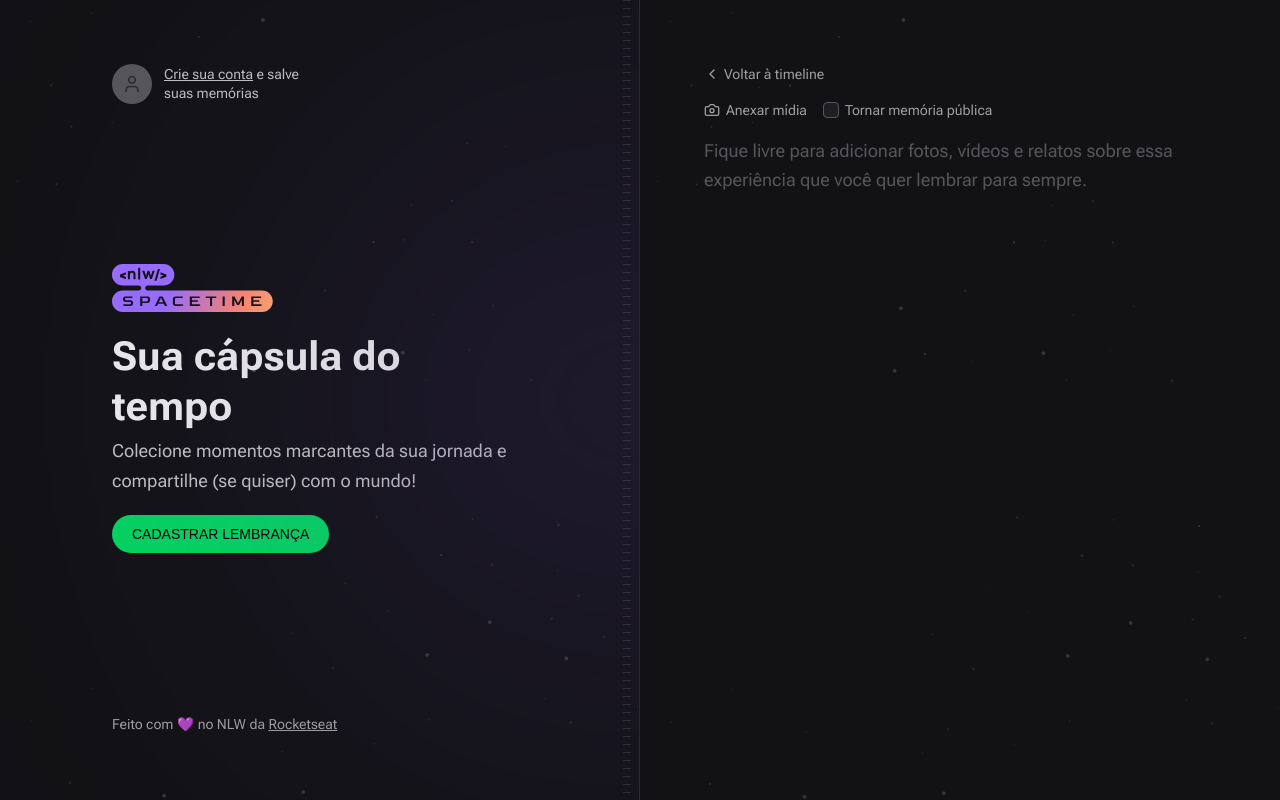
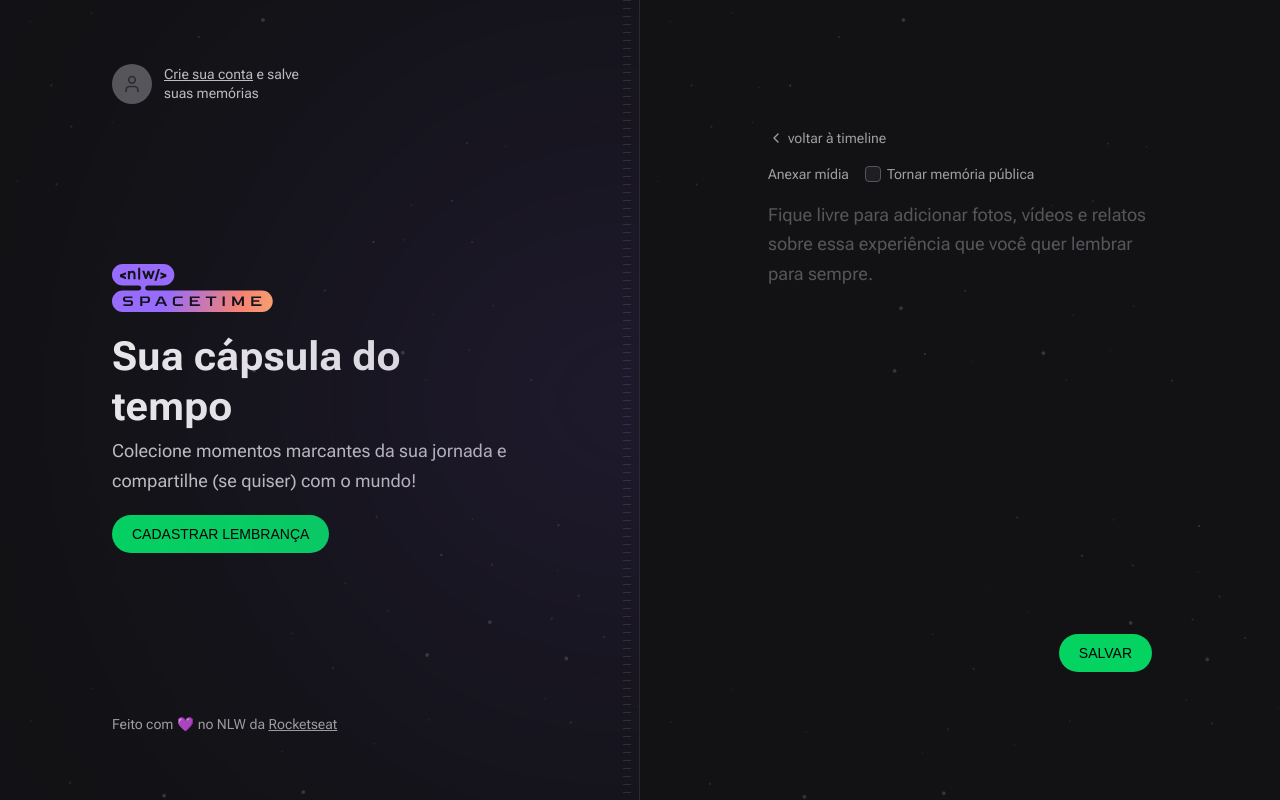
Before and after one commit to Samuelloliiveira/time-capsule-nlw-spacetime, a Next.js app in the folder web/: page /memories/new in a window 1280 px wide. Built offline with nearby package versions, Linux system fonts and the light colour scheme; no server answers; a web font is replaced by a local one.

Commit message:
Preview da mídia

```diff
--- a/web/package.json
+++ b/web/package.json
@@ -16,6 +16,7 @@
     "axios": "^1.4.0",
     "eslint": "8.40.0",
     "eslint-config-next": "13.4.2",
+    "js-cookie": "^3.0.5",
     "jwt-decode": "^3.1.2",
     "lucide-react": "^0.216.0",
     "next": "13.4.2",
@@ -28,6 +29,7 @@
   "devDependencies": {
     "@rocketseat/eslint-config": "^1.2.0",
     "@tailwindcss/forms": "^0.5.3",
+    "@types/js-cookie": "^3.0.3",
     "prettier-plugin-tailwindcss": "^0.3.0"
   }
 }
--- a/web/src/app/memories/new/page.tsx
+++ b/web/src/app/memories/new/page.tsx
@@ -1,56 +1,20 @@
-import { Camera, ChevronLeft } from 'lucide-react'
 import Link from 'next/link'
+import { ChevronLeft } from 'lucide-react'
+
+import { NewMemoryForm } from '@/components/NewMemoryForm'
 
 export default function NewMemory() {
   return (
-    <div className="flex flex-1 flex-col gap-4">
+    <div className="flex flex-1 flex-col gap-4 p-16">
       <Link
         href="/"
         className="flex items-center gap-1 text-sm text-gray-200 hover:text-gray-100"
       >
         <ChevronLeft className="h-4 w-4" />
-        Voltar à timeline
+        voltar à timeline
       </Link>
 
-      <form className="flex flex-1 flex-col gap-2">
-        <div className="flex items-center gap-4">
-          <label
-            htmlFor="media"
-            className="flex cursor-pointer items-center gap-1.5 text-sm text-gray-200 hover:text-gray-100"
-          >
-            <Camera className="h-4 w-4" />
-            Anexar mídia
-          </label>
-
-          <label
-            htmlFor="isPublic"
-            className="flex items-center gap-1.5 text-sm text-gray-200 hover:text-gray-100"
-          >
-            <input
-              type="checkbox"
-              name="isPublic"
-              id="isPublic"
-              value="true"
-              className="h-4 w-4 rounded border-gray-400 bg-gray-700 text-purple-500"
-            />
-            Tornar memória pública
-          </label>
-        </div>
-
-        <input
-          type="file"
-          name="media"
-          id="media"
-          className="invisible h-0 w-0"
-        />
-
-        <textarea
-          name="content"
-          spellCheck={false}
-          className="w-full flex-1 resize-none rounded border-0 bg-transparent p-0 text-lg leading-relaxed text-gray-100 placeholder:text-gray-400 focus:ring-0"
-          placeholder="Fique livre para adicionar fotos, vídeos e relatos sobre essa experiência que você quer lembrar para sempre."
-        />
-      </form>
+      <NewMemoryForm />
     </div>
   )
 }
--- /dev/null
+++ b/web/src/components/MediaPicker.tsx
@@ -0,0 +1,41 @@
+'use client'
+
+import { ChangeEvent, useState } from 'react'
+
+export function MediaPicker() {
+  const [preview, setPreview] = useState<string | null>(null)
+
+  function onFileSelected(event: ChangeEvent<HTMLInputElement>) {
+    const { files } = event.target
+
+    if (!files) {
+      return
+    }
+
+    const previewURL = URL.createObjectURL(files[0])
+
+    setPreview(previewURL)
+  }
+
+  return (
+    <>
+      <input
+        onChange={onFileSelected}
+        type="file"
+        name="coverUrl"
+        id="media"
+        accept="image/*"
+        className="invisible h-0 w-0"
+      />
+
+      {preview && (
+        // eslint-disable-next-line
+        <img
+          src={preview}
+          alt=""
+          className="aspect-video w-full rounded-lg object-cover"
+        />
+      )}
+    </>
+  )
+}
--- /dev/null
+++ b/web/src/components/NewMemoryForm.tsx
@@ -0,0 +1,98 @@
+'use client'
+
+import { FormEvent } from 'react'
+// import { Camera } from 'lucide-react'
+import { api } from '@/lib/api'
+import Cookie from 'js-cookie'
+import { useRouter } from 'next/navigation'
+
+import { MediaPicker } from './MediaPicker'
+
+export function NewMemoryForm() {
+  const router = useRouter()
+
+  async function handleCreateMemory(event: FormEvent<HTMLFormElement>) {
+    event.preventDefault()
+
+    const formData = new FormData(event.currentTarget)
+
+    const fileToUpload = formData.get('coverUrl')
+
+    let coverUrl = ''
+
+    if (fileToUpload) {
+      const uploadFormData = new FormData()
+      uploadFormData.set('file', fileToUpload)
+
+      const uploadResponse = await api.post('/upload', uploadFormData)
+
+      coverUrl = uploadResponse.data.fileUrl
+    }
+
+    const token = Cookie.get('token')
+
+    await api.post(
+      '/memories',
+      {
+        coverUrl,
+        content: formData.get('content'),
+        isPublic: formData.get('isPublic'),
+      },
+      {
+        headers: {
+          Authorization: `Bearer ${token}`,
+        },
+      },
+    )
+
+    router.push('/')
+  }
+
+  return (
+    <form onSubmit={handleCreateMemory} className="flex flex-1 flex-col gap-2">
+      <div className="flex items-center gap-4">
+        <label
+          htmlFor="media"
+          className="flex cursor-pointer items-center gap-1.5 text-sm text-gray-200 hover:text-gray-100"
+        >
+          {/* <Camera className="h-4 w-4" /> */}
+          Anexar mídia
+        </label>
+
+        <label
+          htmlFor="isPublic"
+          className="flex items-center gap-1.5 text-sm text-gray-200 hover:text-gray-100"
+        >
+          <input
+            type="checkbox"
+            name="isPublic"
+            id="isPublic"
+            value="true"
+            className="h-4 w-4 rounded border-gray-400 bg-gray-700 text-purple-500"
+          />
+          Tornar memória pública
+        </label>
+      </div>
+
+      <MediaPicker />
+
+      <textarea
+        name="content"
+        spellCheck={false}
+        className="w-full flex-1 resize-none rounded border-0 bg-transparent p-0 text-lg leading-relaxed text-gray-100 placeholder:text-gray-400 focus:ring-0"
+        placeholder="Fique livre para adicionar fotos, vídeos e relatos sobre essa experiência que você quer lembrar para sempre."
+      />
+
+      <button
+        type="submit"
+        className="inline-block self-end rounded-full bg-green-500 px-5 py-3 font-alt text-sm uppercase leading-none text-black hover:bg-green-600"
+      >
+        Salvar
+      </button>
+    </form>
+  )
+}
+
+/** Target é o elemento que disparou o evento, enquanto event.
+ * currentTarget é o elemento que possui o listener de eventos
+ * vinculado a ele. - Google */
```
Also changed, not shown: 4 other files (tests, documents, lock files or other folders).
